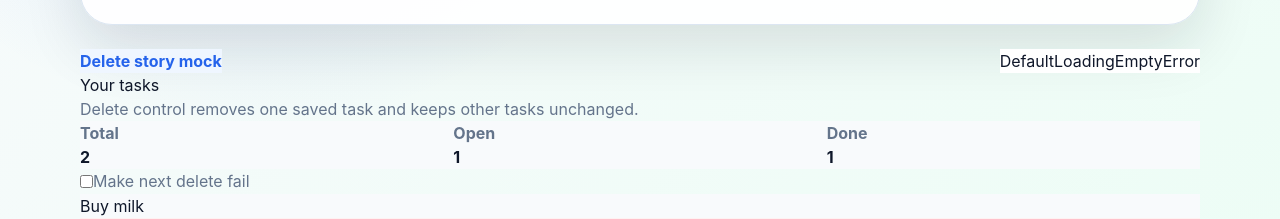
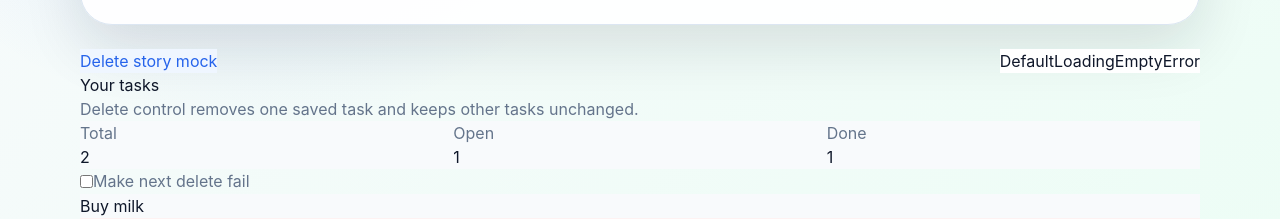
Before and after one commit to ThanhNV121097/project-5a3a6970, a Next.js app in the folder code/frontend/: page / in a window 1280 px wide. Shown: the part 399-618 px from the top of the page. Built offline with nearby package versions, Linux system fonts and the light colour scheme.

Commit message:
fix(ui): use only design tokens in delete todo styles

```diff
--- a/code/frontend/components/DeleteTodoTask.module.css
+++ b/code/frontend/components/DeleteTodoTask.module.css
@@ -21,13 +21,11 @@
   background: var(--color-bg-tint-primary);
   color: var(--color-primary);
   font-size: var(--text-base);
-  font-weight: 700;
 }
 
 .title {
   margin: var(--space-0);
   font-size: var(--text-panel-title);
-  line-height: 1.5;
 }
 
 .muted {
@@ -89,14 +87,12 @@
 .stats dt {
   color: var(--color-text-muted);
   font-size: var(--text-sm);
-  font-weight: 700;
 }
 
 .stats dd {
   margin: var(--space-0);
   color: var(--color-text);
   font-size: var(--text-stat);
-  font-weight: 700;
 }
 
 .failToggle {
@@ -117,7 +113,6 @@
   margin: var(--space-8) var(--space-0) var(--space-0);
   color: var(--color-danger-text);
   font-size: var(--text-helper);
-  font-weight: 700;
 }
 
 .list {
@@ -177,7 +172,7 @@
 .deleteButton {
   min-height: var(--space-22);
   padding: var(--space-4) var(--space-5);
-  border: var(--border-width) solid transparent;
+  border: var(--border-width) solid var(--color-bg-danger);
   border-radius: var(--radius-md);
   background: var(--color-bg-danger);
   color: var(--color-danger-text);
```
